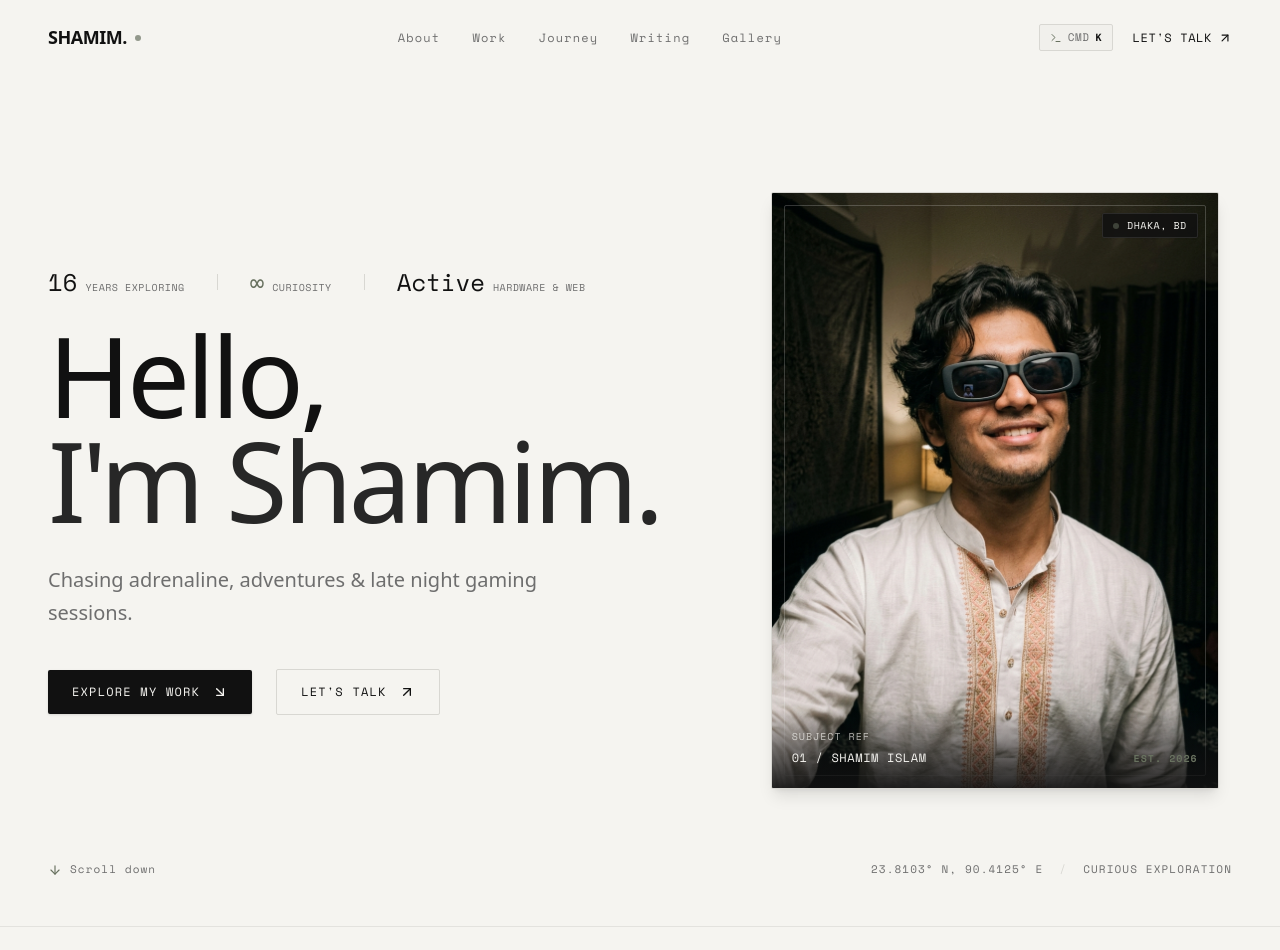
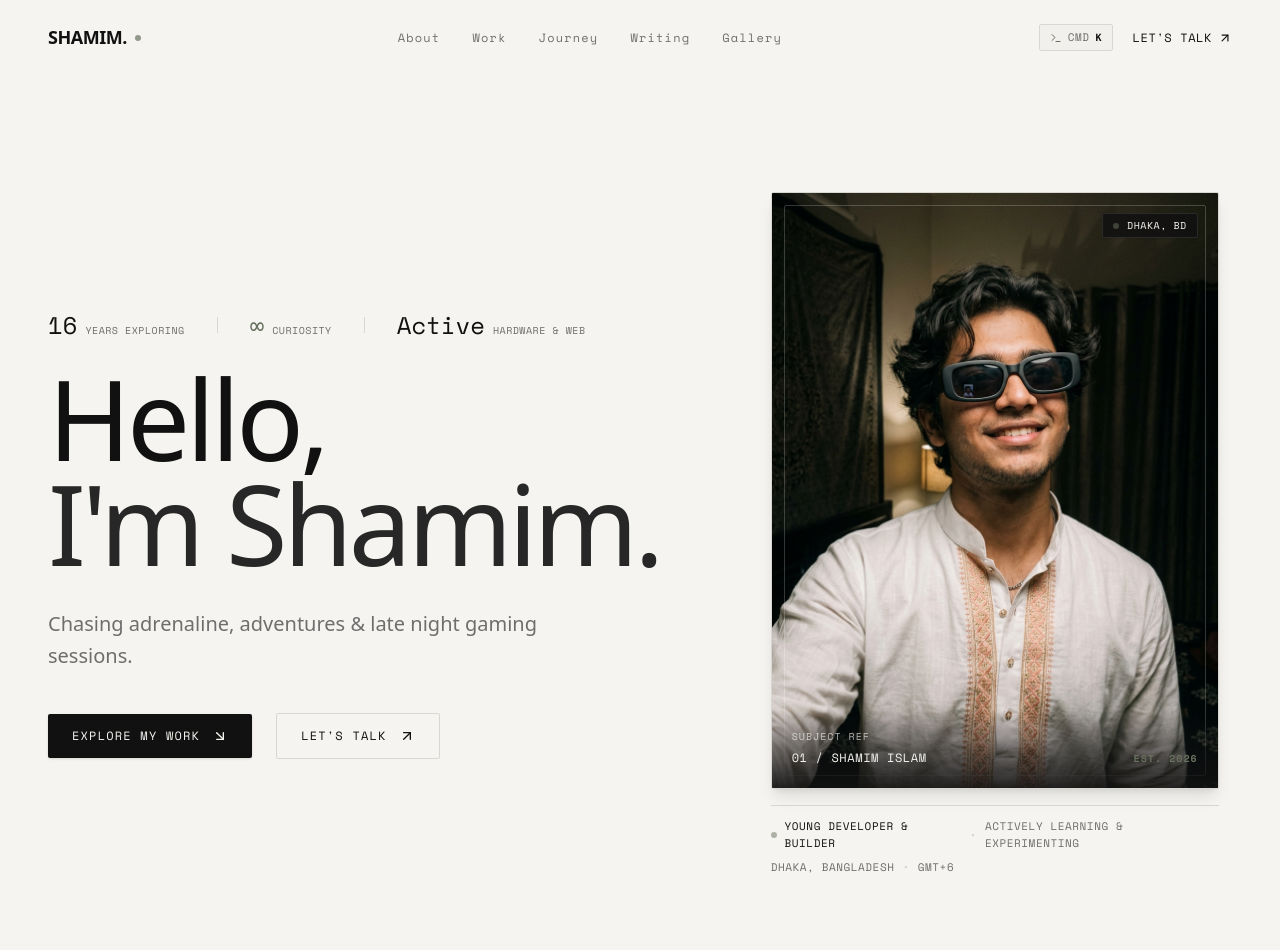
Before and after one commit to shamimk2i/Shamim-Islam, a React (Vite) app: page / in a window 1280 px wide. Shown: the top 950 px of the page. Built offline with nearby package versions, Linux system fonts and the light colour scheme.

Commit message:
feat(hero): add metadata caption to hero section
Include role, secondary role, location, and time zone information with a status indicator to provide context to the hero image.

```diff
--- a/src/components/Hero.tsx
+++ b/src/components/Hero.tsx
@@ -138,6 +138,21 @@ export function Hero() {
             </div>
           </div>
 
+          {/* Metadata caption below image */}
+          <div className="mt-4 pt-3 flex flex-wrap items-center justify-between gap-2 text-[11px] font-mono-meta uppercase tracking-wider text-[#6E6E6E] border-t border-[#D8D7D2] max-w-md mx-auto lg:ml-auto">
+            <div className="flex items-center gap-2">
+              <span className="w-1.5 h-1.5 rounded-full bg-[#68715F] animate-pulse" />
+              <span className="text-[#111111] font-medium">{personalInfo.role}</span>
+              <span className="text-[#D8D7D2]">•</span>
+              <span>{personalInfo.secondaryRole}</span>
+            </div>
+            <div className="flex items-center gap-2">
+              <span>{personalInfo.location}</span>
+              <span className="text-[#D8D7D2]">•</span>
+              <span>{personalInfo.gmtOffset}</span>
+            </div>
+          </div>
+
           {/* Background subtle offset geometric frame */}
           <div className="hidden lg:block absolute -bottom-4 -right-4 w-full h-full border border-[#D8D7D2] -z-10 pointer-events-none" />
         </motion.div>
```
